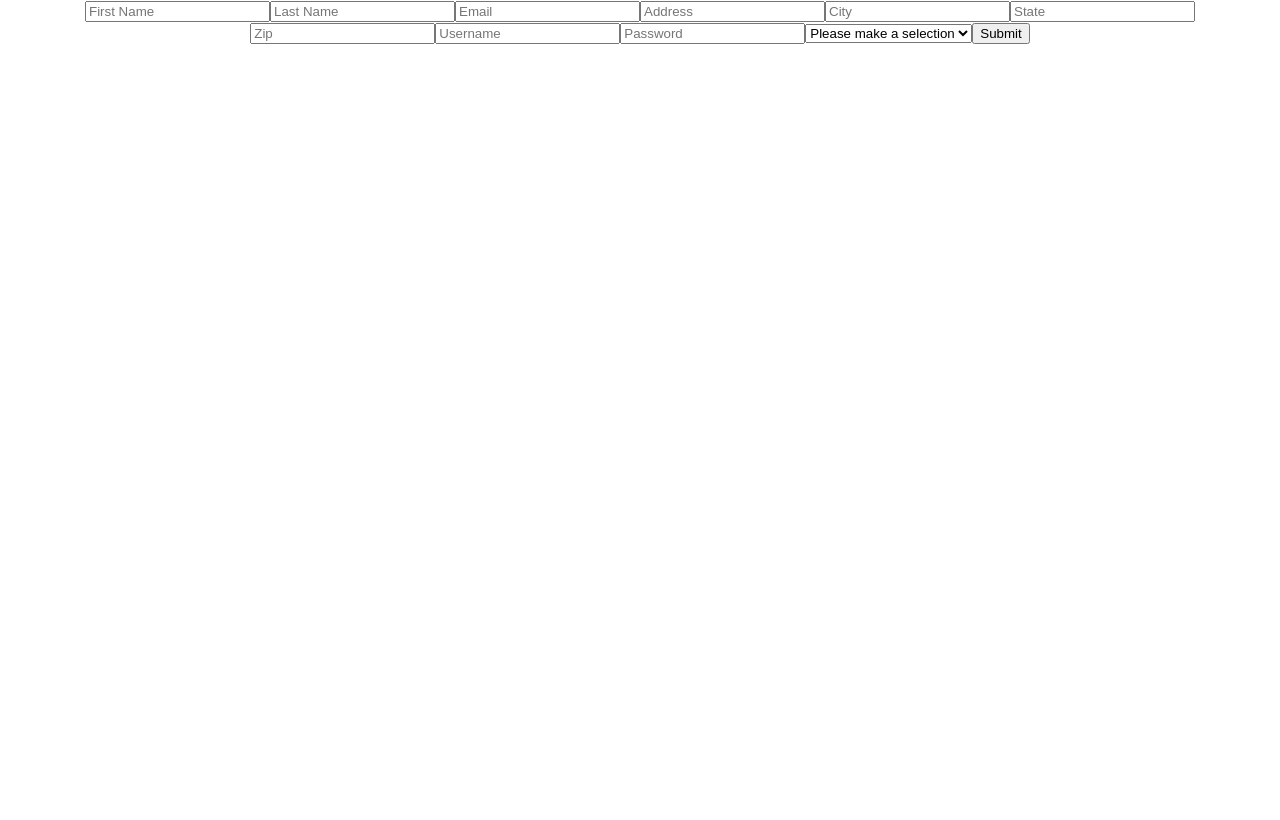
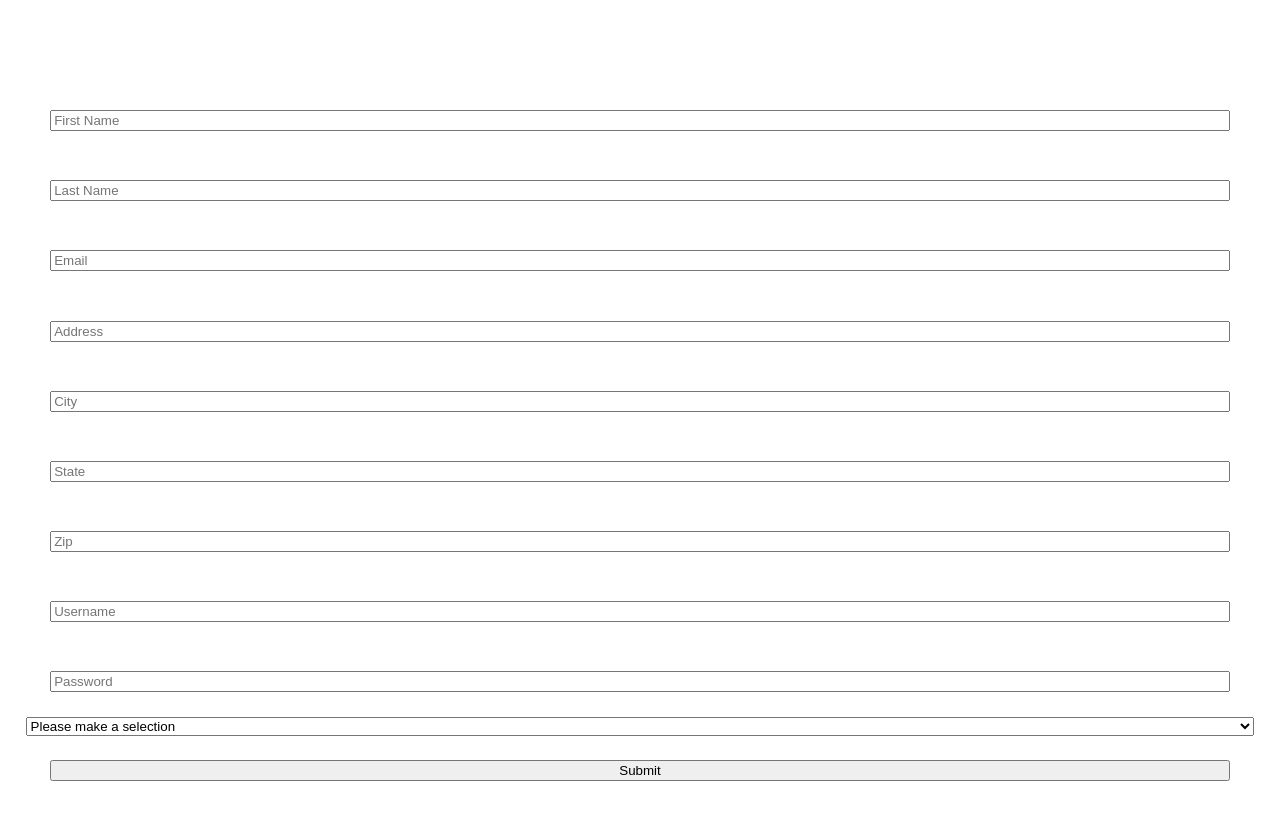
Before and after one commit to silent-auction-build-week/Front-End, a React (Create React App) app: page /signup in a window 1280 px wide. Shown: the top 820 px of the page. Built offline with nearby package versions, Linux system fonts and the light colour scheme.

Commit message:
refixed the Login and Signup pages

```diff
--- a/src/components/Login.js
+++ b/src/components/Login.js
@@ -1,15 +1,37 @@
 import React, {useState} from 'react';
 import axios from 'axios';
 import {Link} from 'react-router-dom';
+import styled from 'styled-components';
+
+const LoginForm = styled.form`
+  display: flex;
+  flex-direction: column;
+  padding: 2%;
+  margin-top: 60px;
+`;
+
+const LoginInput = styled.input`
+  margin: 2%;
+`;
+
+const LoginButtons = styled.button`
+  margin: 2%;
+`;
 
 const Login = props => {
     const [user, setUser] = useState({
         username: "",
         password: ""
     });
+    const [userType, setUserType] = useState();
 
     const handleChange = e => {
+      if(e.target.name === "userType"){
+        setUserType(e.target.value);
+      }else{
         setUser({ ...user, [e.target.name]: e.target.value });
+      }
+
       };
 
       const handleSubmit = e => {
@@ -17,34 +39,48 @@ const Login = props => {
         console.log(user)
         axios
           .post(
-            `https://silent-auction-be.herokuapp.com/auth/login/bidders`,
+            `https://silent-auction-be.herokuapp.com/auth/login/${userType}`,
             user
           )
-          .then(response => console.log("login response", response))
+          .then(response => {
+            console.log("registration response", response)
+            localStorage.setItem('token', response.data.token)
+          })
           .catch(error => console.log(error));
       };
 
     return(
         <>
         <div className="login">
-            <form onSubmit={handleSubmit}>
-            <input
+            <LoginForm onSubmit={handleSubmit}>
+            <LoginInput
             name="username"
             placeholder="Username"
             onChange={handleChange}
             value={user.username}
             type="text"
           />
-          <input
+          <LoginInput
             name="password"
             placeholder="Password"
             onChange={handleChange}
             value={user.password}
             type="password"
           />
-          <button>Login</button>
-          <button><Link to='signup'>Sign Up</Link></button>
-            </form>
+          <select
+            name="userType"
+            placeholder="User Type"
+            onChange={handleChange}
+            value={userType}
+            type="text"
+          >
+            <option value="">Please make a selection</option>
+            <option value="bidders">Bidder</option>
+            <option value="sellers">Seller</option>
+          </select>
+          <LoginButtons>Login</LoginButtons>
+          <LoginButtons><Link to='signup'>Sign Up</Link></LoginButtons>
+            </LoginForm>
         </div>
         </>
     )
--- a/src/components/Signup.js
+++ b/src/components/Signup.js
@@ -1,5 +1,21 @@
 import React, { useState } from "react";
 import axios from "axios";
+import styled from 'styled-components';
+
+const SignupForm = styled.form`
+  display: flex;
+  flex-direction: column;
+  padding: 2%;
+  margin-top: 60px;
+`;
+
+const SignupInput = styled.input`
+  margin: 2%;
+`;
+
+const SignupButtons = styled.button`
+  margin: 2%;
+`;
 
 const SignUp = props => {
   const [newUser, setNewUser] = useState({
@@ -35,7 +51,7 @@ const SignUp = props => {
       )
       .then(response => {
         console.log("registration response", response)
-        setToken(response.data.token)
+        localStorage.setItem('token', response.data.token)
       })
       .catch(error => console.log(error));
   };
@@ -43,64 +59,64 @@ const SignUp = props => {
   return (
     <>
       <div className="signup">
-        <form onSubmit={handleSubmit}>
-          <input
+        <SignupForm onSubmit={handleSubmit}>
+          <SignupInput
             name="firstName"
             placeholder="First Name"
             onChange={handleChange}
             value={newUser.firstName}
             type="text"
           />
-          <input
+          <SignupInput
             name="lastName"
             placeholder="Last Name"
             onChange={handleChange}
             value={newUser.lastName}
             type="text"
           />
-          <input
+          <SignupInput
             name="email"
             placeholder="Email"
             onChange={handleChange}
             value={newUser.email}
             type="email"
           />
-          <input
+          <SignupInput
             name="streetAddress"
             placeholder="Address"
             onChange={handleChange}
             value={newUser.streetAddress}
             type="text"
           />
-          <input
+          <SignupInput
             name="city"
             placeholder="City"
             onChange={handleChange}
             value={newUser.city}
             type="text"
           />
-          <input
+          <SignupInput
             name="state"
             placeholder="State"
             onChange={handleChange}
             value={newUser.state}
             type="text"
           />
-          <input
+          <SignupInput
             name="zipCode"
             placeholder="Zip"
             onChange={handleChange}
             value={newUser.zipCode}
             type="text"
           />
-          <input
+          <SignupInput
             name="username"
             placeholder="Username"
             onChange={handleChange}
             value={newUser.username}
             type="text"
           />
-          <input
+          <SignupInput
             name="password"
             placeholder="Password"
             onChange={handleChange}
@@ -118,8 +134,8 @@ const SignUp = props => {
             <option value="bidders">Bidder</option>
             <option value="sellers">Seller</option>
           </select>
-          <button>Submit</button>
-        </form>
+          <SignupButtons>Submit</SignupButtons>
+        </SignupForm>
       </div>
     </>
   );
```
